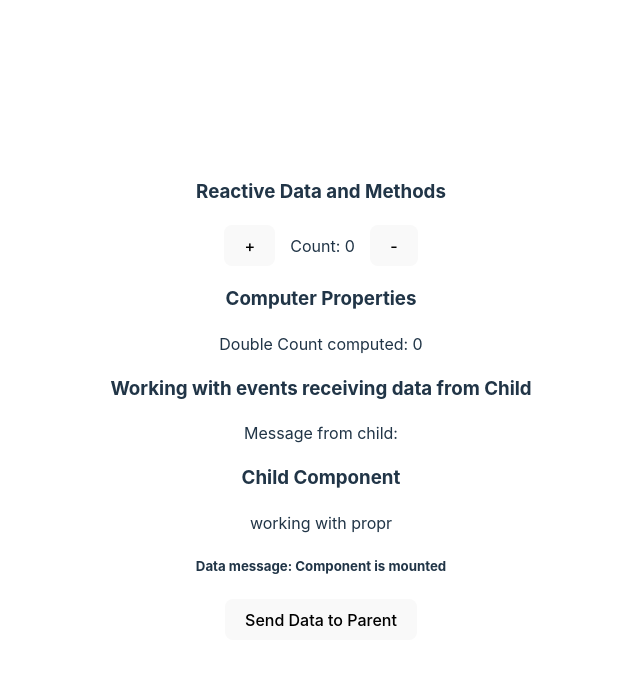
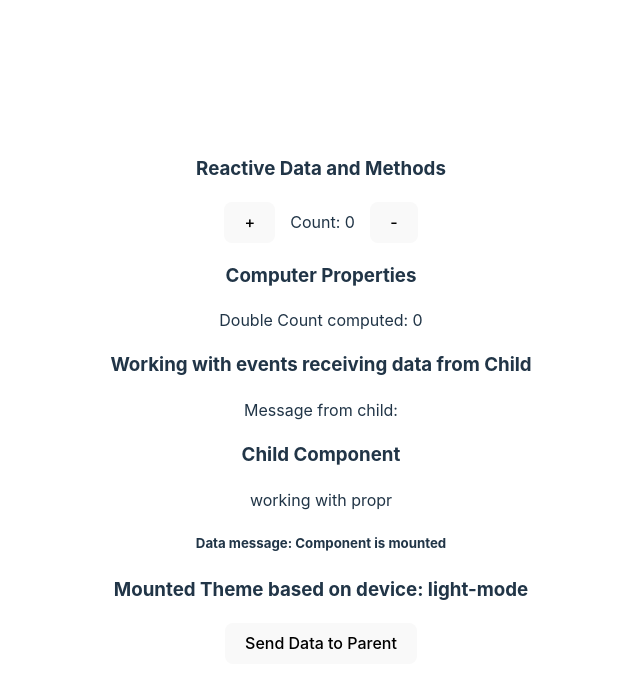
Before and after one commit to alonzojoe/v-options-api, a Vue app: page / in a window 1280 px wide. Shown: the top 688 px of the page, without its empty margins (319-959 px from the left). Built offline with nearby package versions, Linux system fonts and the light colour scheme.

Commit message:
add mounted theme feature

```diff
--- a/src/components/Child.vue
+++ b/src/components/Child.vue
@@ -2,6 +2,7 @@
   <h3>Child Component</h3>
   <div>{{ greetings }}</div>
   <h5>Data message: {{ message }}</h5>
+  <h3>Mounted Theme based on device: {{ currentTheme }}</h3>
   <button @click="sendDataToParent">Send Data to Parent</button>
 </template>
 
@@ -17,6 +18,7 @@ export default {
   data(props) {
     return {
       message: "",
+      currentTheme: "light-mode",
     };
   },
   methods: {
@@ -26,6 +28,12 @@ export default {
   },
   mounted() {
     this.message = "Component is mounted";
+    if (
+      window.matchMedia &&
+      window.matchMedia("(prefers-color-scheme: dark)").matches
+    ) {
+      this.currentTheme = "dark-mode";
+    }
   },
 };
 </script>
```
